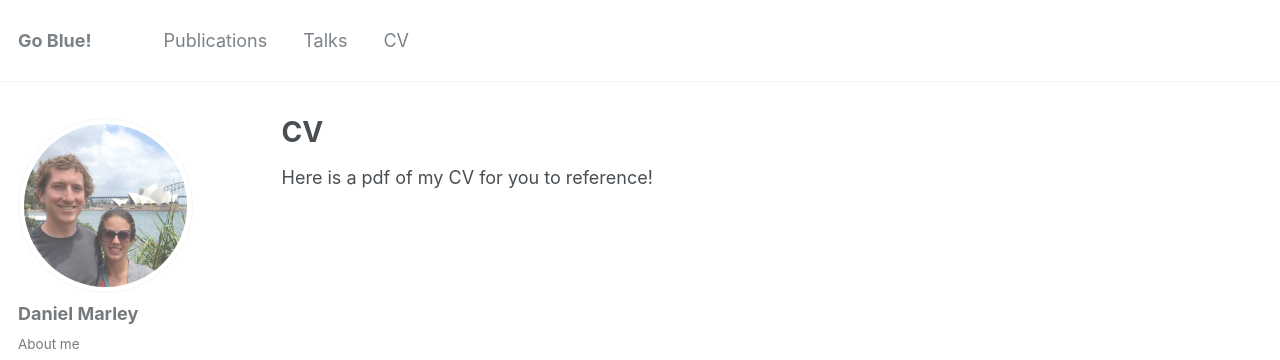
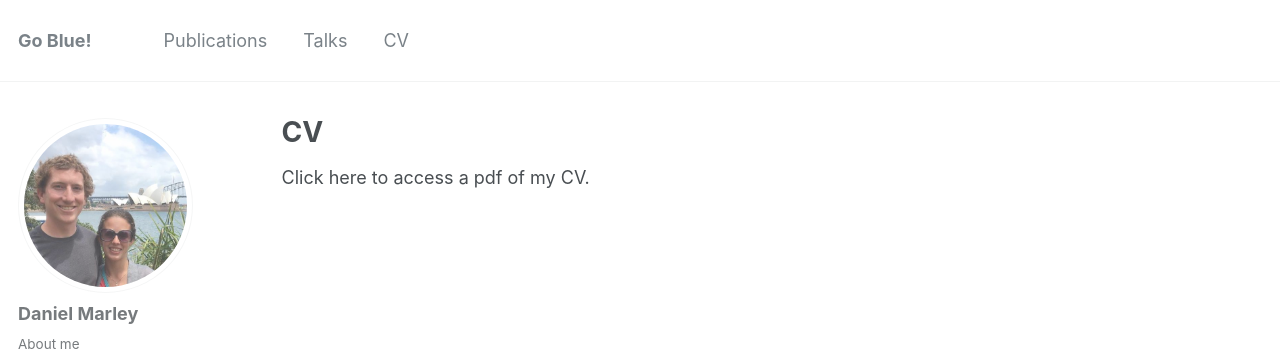
Before and after one commit to demarley/demarley.github.io, a Jekyll site: the page built from _pages/cv.md, in a window 1280 px wide. Shown: the top 360 px of the page. Built offline with Jekyll 4.4.1, drawn with Linux system fonts in a browser that asks for light colours; some web fonts are replaced.

Commit message:
Update cv.md

```diff
--- a/_pages/cv.md
+++ b/_pages/cv.md
@@ -7,4 +7,4 @@ redirect_from:
   - /resume
 ---
 
-[Here](/files/CV.pdf) is a pdf of my CV for you to reference!
+[Click here](/files/CV.pdf) to access a pdf of my CV.
```
